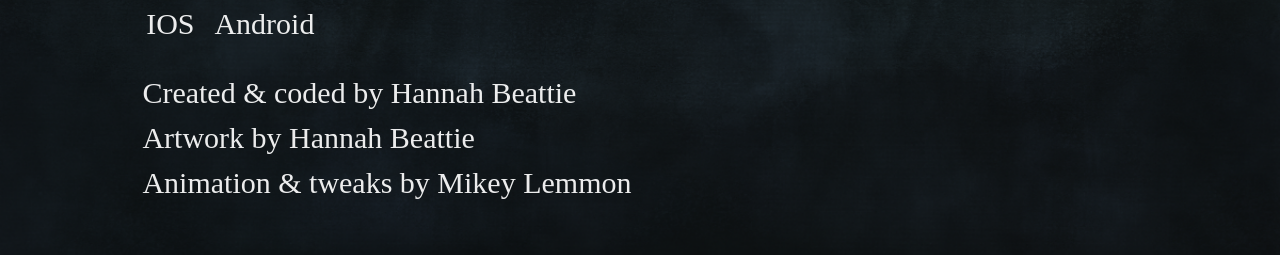
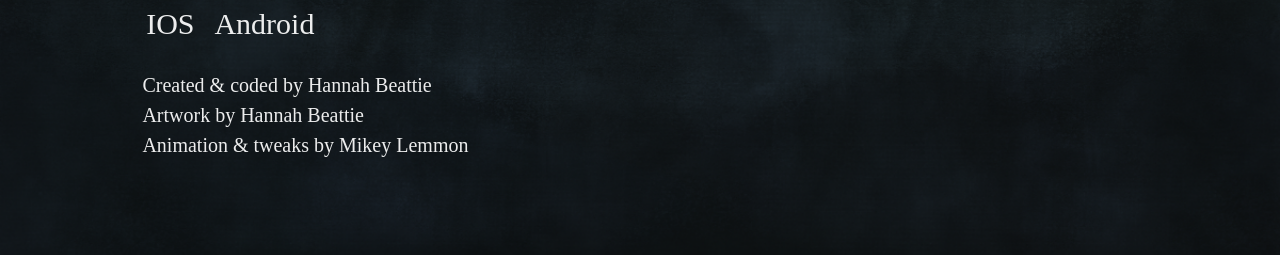
Before and after one commit to HannahBeattie/myWorryMonsterSite, a Next.js app: page / in a window 1280 px wide. Shown: the part 668-923 px from the top of the page. Built offline with nearby package versions, Linux system fonts and the light colour scheme; a web font is replaced by a local one.

Commit message:
initial style for worry monster

```diff
--- a/public/components/landing/Buttons.js
+++ b/public/components/landing/Buttons.js
@@ -14,7 +14,7 @@ const btnProps = {
 	h: btnScale,
 }
 const fontSize = {
-	fontSize: { md: '3xl' },
+	fontSize: { sm: 'md', md: 'md', lg: 'xl' },
 }
 const btnFnt = {
 	fontSize: { md: '3xl' },
```
